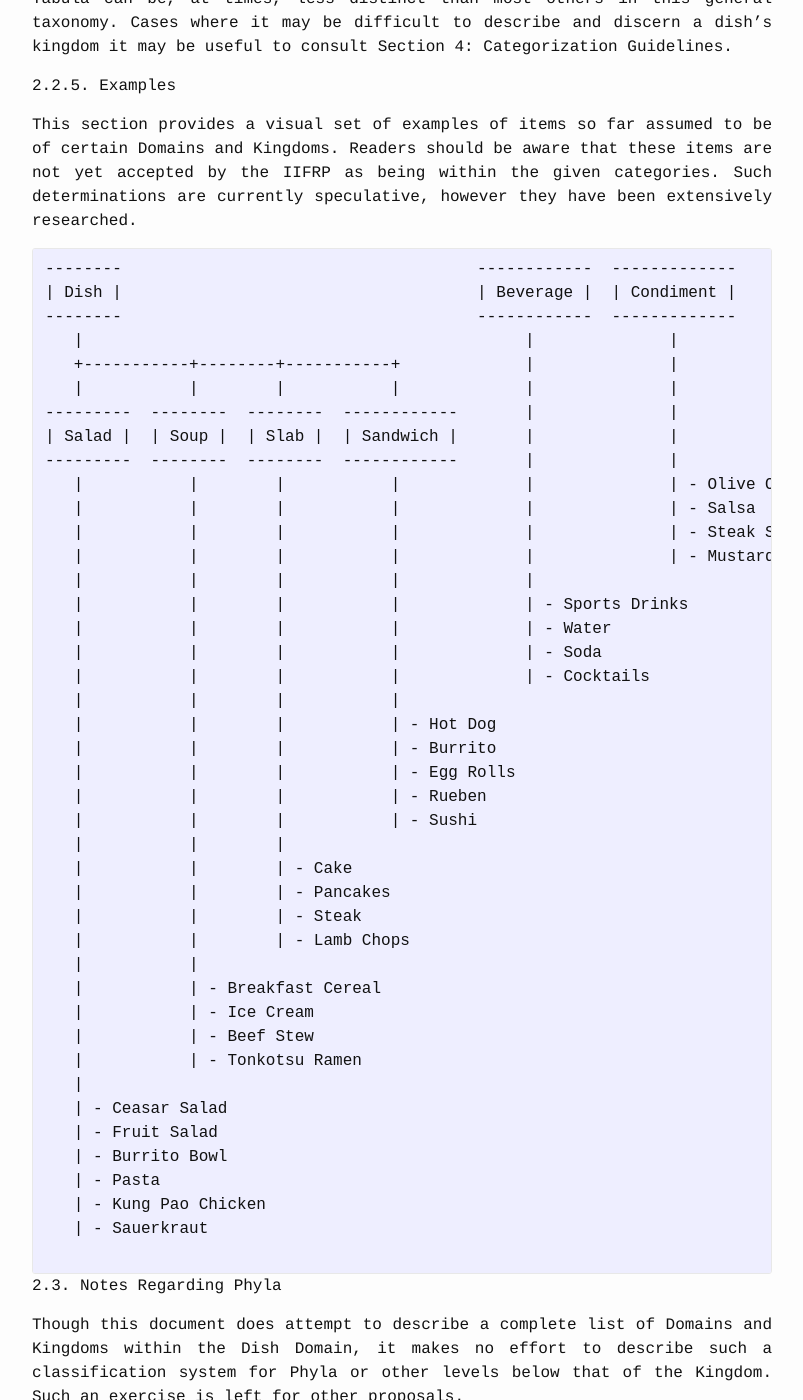
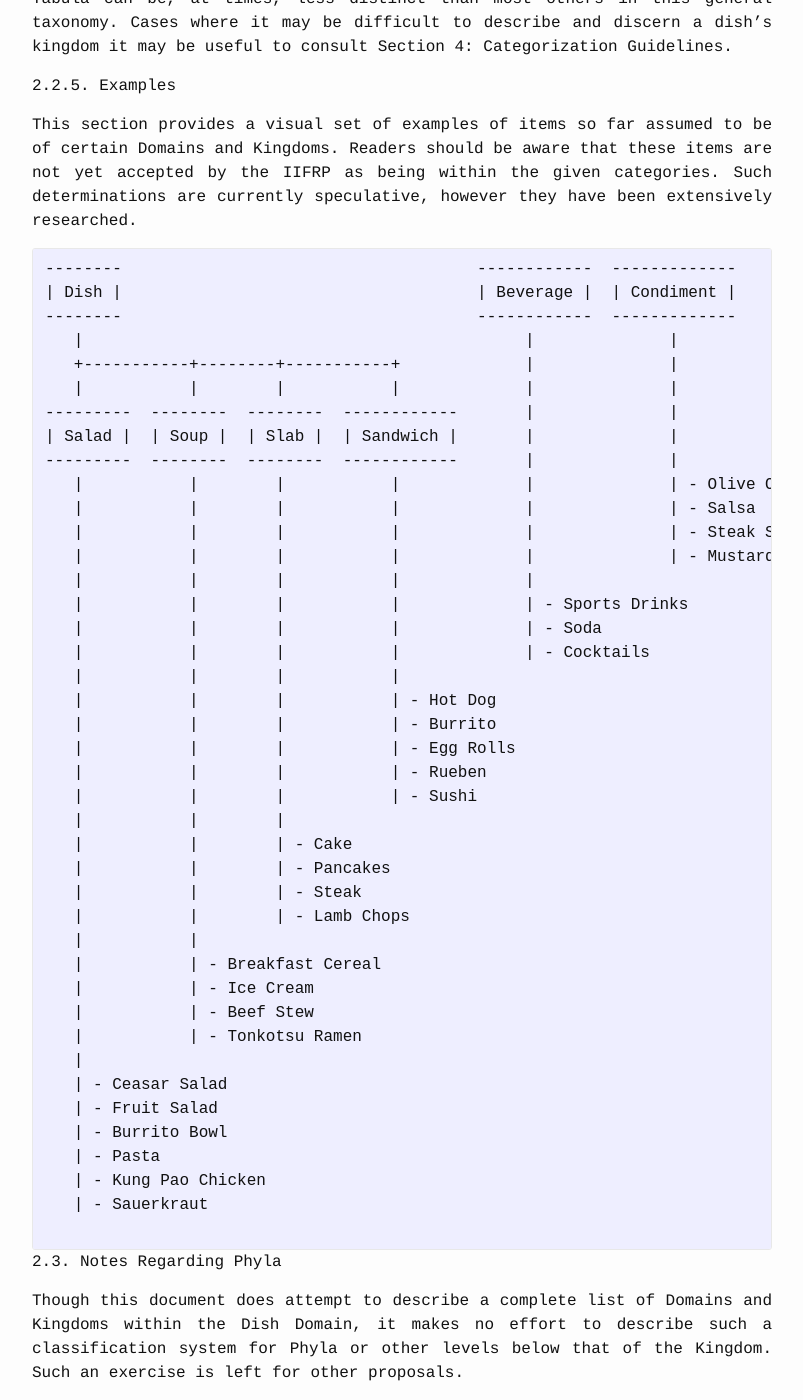
Before and after one commit to iifrp/iifrp.github.io, a Jekyll site: the page built from _rfc/RFC-5.md, in a window 1280 px wide and 1400 px high, scrolled down 7285 px. Shown: the whole window, without its empty margins (238-1041 px from the left). Built offline with Jekyll 4.4.1, drawn with Linux system fonts in a browser that asks for light colours.

Commit message:
Removes typo. Water is an ingredient not a beverage

```diff
--- a/_rfc/RFC-5.md
+++ b/_rfc/RFC-5.md
@@ -254,7 +254,6 @@ This section provides a visual set of examples of items so far assumed to be of
    |           |        |           |             |              | - Mustard
    |           |        |           |             |
    |           |        |           |             | - Sports Drinks
-   |           |        |           |             | - Water
    |           |        |           |             | - Soda
    |           |        |           |             | - Cocktails
    |           |        |           |
```
